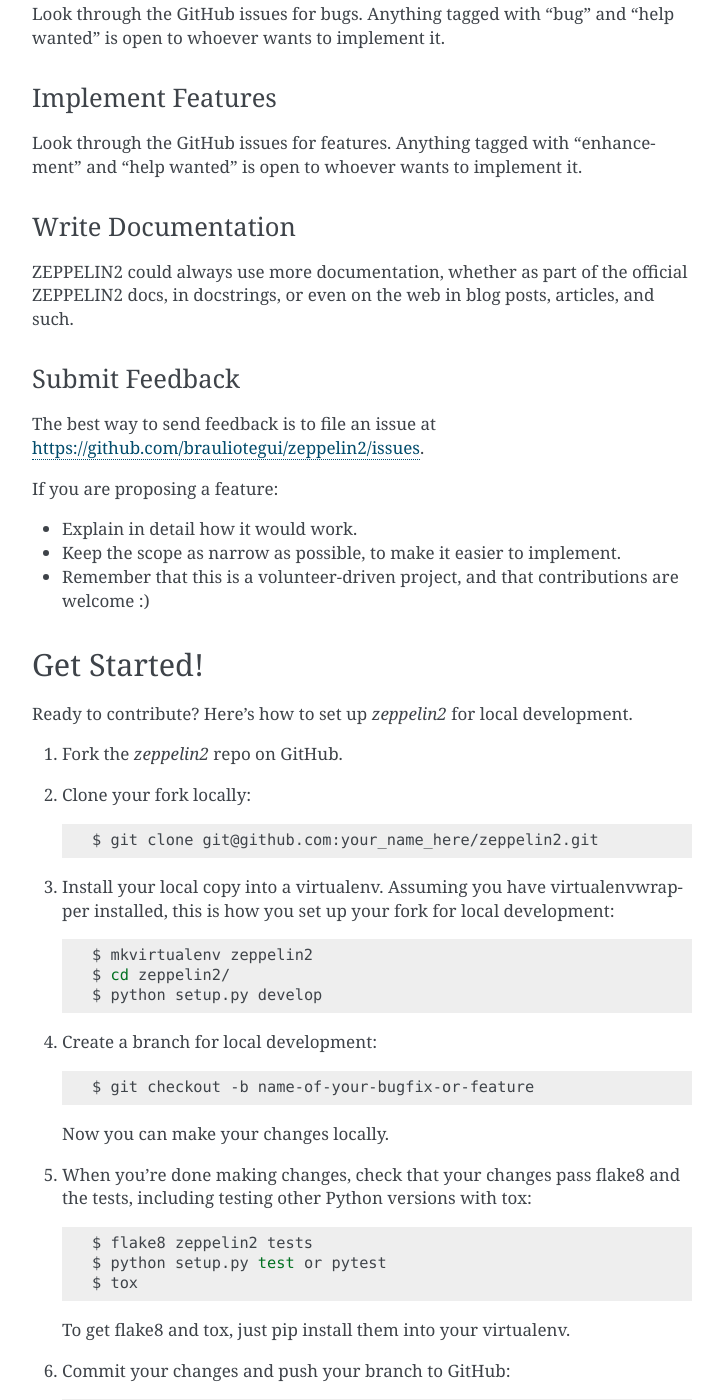
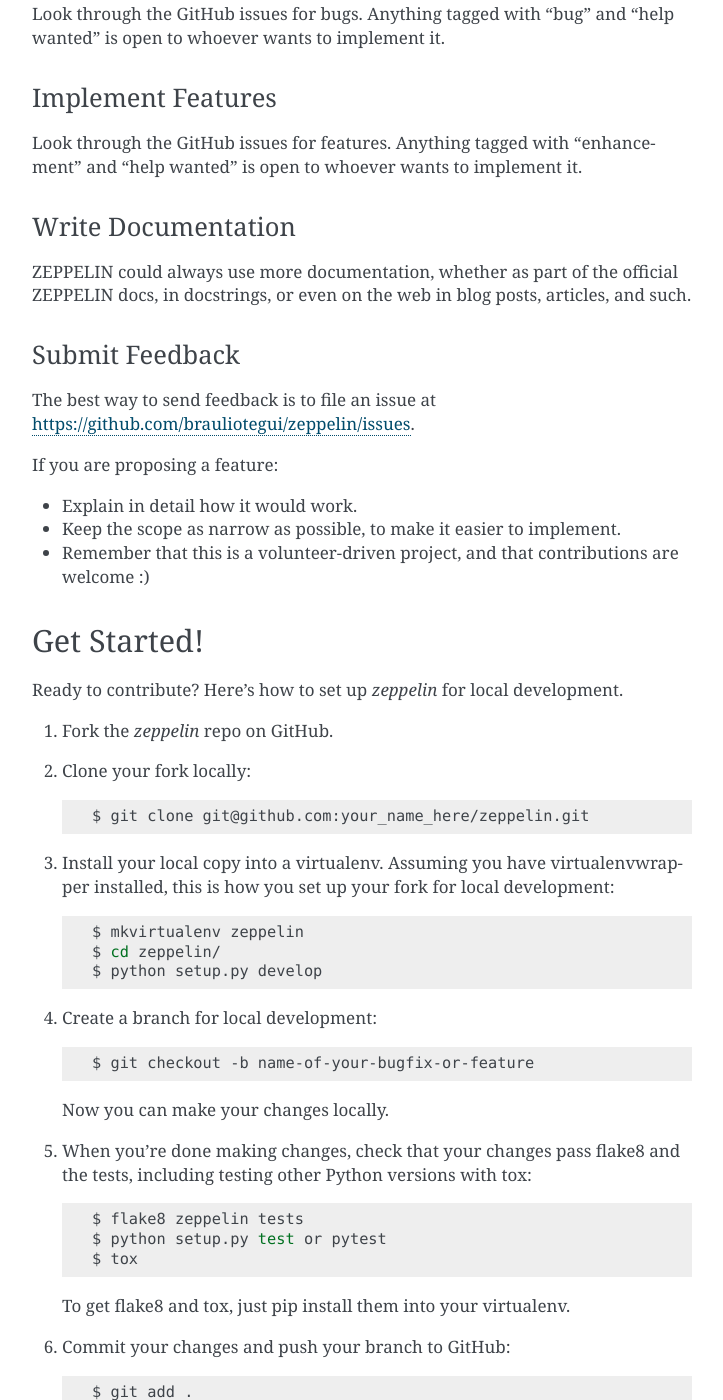
Before and after one commit to brauliotegui/ZEPPELIN, a Sphinx documentation site: the page built from docs/contributing.rst, in a window 1280 px wide and 1400 px high, scrolled down 576 px. Shown: the whole window, without its empty margins (388-1111 px from the left). Built offline with Sphinx 7.4.7, drawn with Linux system fonts in a browser that asks for light colours; pages that are not in the unit, such as notebooks, are missing from menus; some of the changed text lies outside the part shown.

Commit message:
zeppelin program

```diff
--- a/CONTRIBUTING.rst
+++ b/CONTRIBUTING.rst
@@ -15,7 +15,7 @@
 Report Bugs
 ~~~~~~~~~~~
 
-Report bugs at https://github.com/brauliotegui/zeppelin2/issues.
+Report bugs at https://github.com/brauliotegui/zeppelin/issues.
 
 If you are reporting a bug, please include:
 
@@ -38,14 +38,14 @@
 Write Documentation
 ~~~~~~~~~~~~~~~~~~~
 
-ZEPPELIN2 could always use more documentation, whether as part of the
-official ZEPPELIN2 docs, in docstrings, or even on the web in blog posts,
+ZEPPELIN could always use more documentation, whether as part of the
+official ZEPPELIN docs, in docstrings, or even on the web in blog posts,
 articles, and such.
 
 Submit Feedback
 ~~~~~~~~~~~~~~~
 
-The best way to send feedback is to file an issue at https://github.com/brauliotegui/zeppelin2/issues.
+The best way to send feedback is to file an issue at https://github.com/brauliotegui/zeppelin/issues.
 
 If you are proposing a feature:
 
@@ -57,17 +57,17 @@
 Get Started!
 ------------
 
-Ready to contribute? Here's how to set up `zeppelin2` for local development.
+Ready to contribute? Here's how to set up `zeppelin` for local development.
 
-1. Fork the `zeppelin2` repo on GitHub.
+1. Fork the `zeppelin` repo on GitHub.
 2. Clone your fork locally::
 
-    $ git clone git@github.com:your_name_here/zeppelin2.git
+    $ git clone git@github.com:your_name_here/zeppelin.git
 
 3. Install your local copy into a virtualenv. Assuming you have virtualenvwrapper installed, this is how you set up your fork for local development::
 
-    $ mkvirtualenv zeppelin2
-    $ cd zeppelin2/
+    $ mkvirtualenv zeppelin
+    $ cd zeppelin/
     $ python setup.py develop
 
 4. Create a branch for local development::
@@ -79,7 +79,7 @@
 5. When you're done making changes, check that your changes pass flake8 and the
    tests, including testing other Python versions with tox::
 
-    $ flake8 zeppelin2 tests
+    $ flake8 zeppelin tests
     $ python setup.py test or pytest
     $ tox
 
@@ -103,7 +103,7 @@
    your new functionality into a function with a docstring, and add the
    feature to the list in README.rst.
 3. The pull request should work for Python 3.5, 3.6, 3.7 and 3.8, and for PyPy. Check
-   https://travis-ci.com/brauliotegui/zeppelin2/pull_requests
+   https://travis-ci.com/brauliotegui/zeppelin/pull_requests
    and make sure that the tests pass for all supported Python versions.
 
 Tips
@@ -111,7 +111,7 @@
 
 To run a subset of tests::
 
-$ pytest tests.test_zeppelin2
+$ pytest tests.test_zeppelin
 
 
 Deploying
--- a/docs/conf.py
+++ b/docs/conf.py
@@ -1,6 +1,6 @@
 #!/usr/bin/env python
 #
-# zeppelin2 documentation build configuration file, created by
+# zeppelin documentation build configuration file, created by
 # sphinx-quickstart on Fri Jun  9 13:47:02 2017.
 #
 # This file is execfile()d with the current directory set to its
--- a/setup.py
+++ b/setup.py
@@ -47,7 +47,7 @@
     setup_requires=setup_requirements,
     test_suite='tests',
     tests_require=test_requirements,
-    url='https://github.com/brauliotegui/ZEPPELIN',
+    url='https://github.com/brauliotegui/zeppelin',
     version='0.1.0',
     zip_safe=False,
 )
```
Also changed, not shown: README.md (deleted, +0 -59 lines), README.rst (+11 -29 lines), docs/installation.rst (+5 -5 lines), requirements.txt (deleted, +0 -20 lines), setup.cfg (line endings or trailing spaces), 5 other files.
